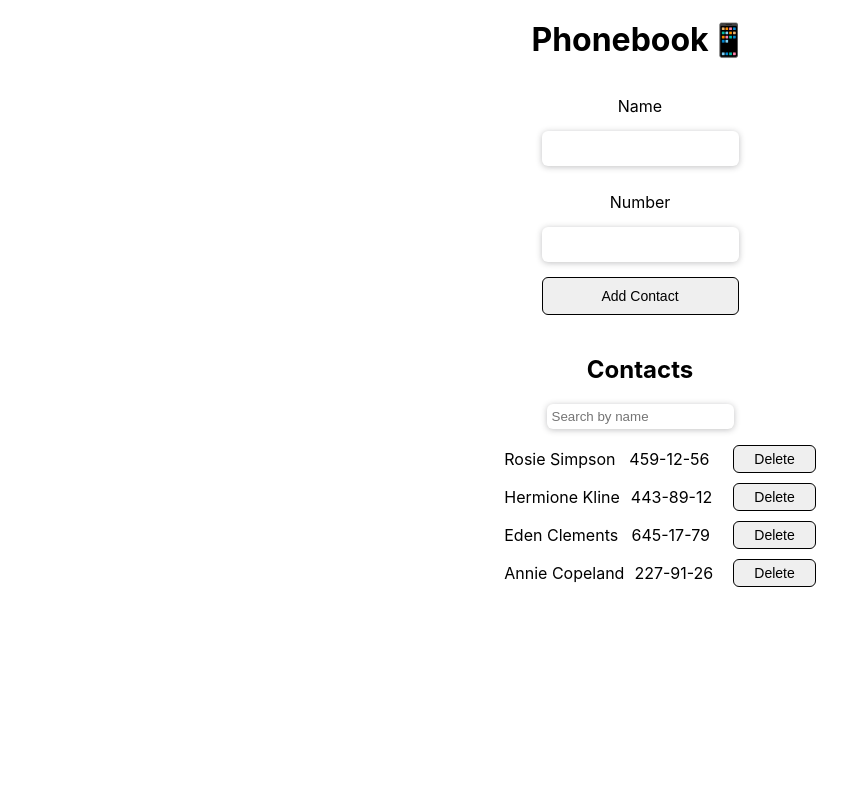
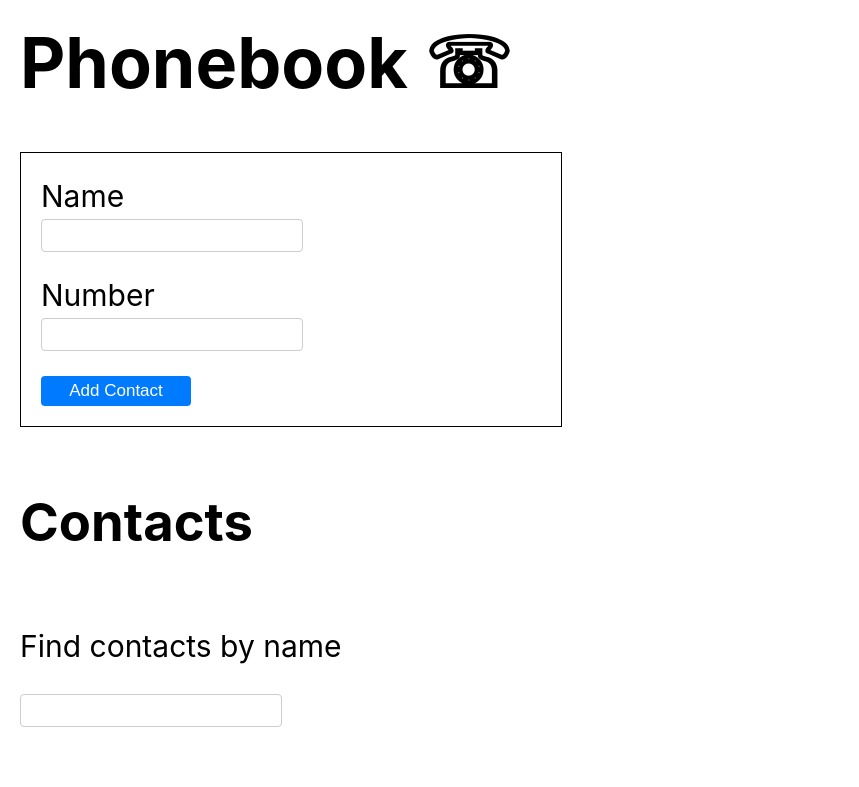
Before and after one commit to Ancasab/goit-react-hw-02-phonebook, a React (Create React App) app: page / in a window 1280 px wide. Shown: the top 787 px of the page, without its empty margins (0-859 px from the left). Built offline with nearby package versions, Linux system fonts and the light colour scheme.

Commit message:
Final Styling

```diff
--- a/src/components/App.jsx
+++ b/src/components/App.jsx
@@ -45,7 +45,7 @@ export const  App = () => {
 
   return (
     <Container>
-      <Title>Phonebook📱</Title>
+      <Title>Phonebook &#9743; </Title>
       <ContactForm addContact={addContact} contacts={contacts} />
 
       <Heading2>Contacts</Heading2>
--- a/src/components/App.styled.jsx
+++ b/src/components/App.styled.jsx
@@ -3,9 +3,13 @@ import styled from 'styled-components';
 export const Container = styled.div`
     display: flex;
     flex-direction: column;
-    align-items: center;
-    height: 100vh;
-    text-align: center
+    justify-content: center;
+    font-size: 35px;
+    align-items: flex-start;
+    text-align: center;
+    color: '#010101';
+    padding-left:20px;
+
 `;
 
 export const Title = styled.h1`
--- a/src/components/ContactForm/ContactForm.styled.jsx
+++ b/src/components/ContactForm/ContactForm.styled.jsx
@@ -3,31 +3,43 @@ import styled from 'styled-components';
 export const Form = styled.form`
   display: flex;
   flex-direction: column;
-  margin-bottom: 20px;
+  width: 500px;
+  margin: 0 0 20px 0;
+  border: 1px solid #000;
+  padding: 20px;
+  text-align: left;
 `;
 
 export const Input = styled.input`
-  padding: 10px;
-  margin-bottom: 10px;
-  border-radius: 6px;
-  border: none;
-  outline: 0;
-  background-color: #fff;
-  box-shadow: 0 1px 6px 0 #20212447;
+  padding: 5px;
+  margin-bottom: 20px;
+  border: 1px solid #ccc;
+  border-radius: 4px;
+  font-size: 18px;
+  font-weight: 600;
+  width: 250px;
 `;
 
 export const Button = styled.button`
-  padding: 10px 20px;
+  width: 150px;
+  font-size: 17px;
+  border-radius: 4px;
+  padding: 5px 10px;
   margin-top: 5px;
-  font-size: 14px;
-  border-radius: 6px;
-  border: 1px solid;
-    :hover {
-    background-color: #e0e0e0;
+  background-color: #007bff;
+  color: #fff;
+  border: none;
+  cursor: pointer;
+  transition: background-color 0.3s;
+
+  &:hover {
+    background-color: #0056b3;
   }
 `;
 
 export const Text = styled.p`
-  /* padding: 10px 20px; */
-  margin-bottom: 15px;
+  font-size: 30px;
+  margin-bottom: 5px;
+  margin-top: 5px;
+
 `;
--- a/src/components/Filter/Filter.jsx
+++ b/src/components/Filter/Filter.jsx
@@ -1,5 +1,5 @@
 
-import { Input } from './Filter.styled'
+import { Input, Text } from './Filter.styled'
 
 const ContactFilter = ({ filter, setFilter }) => {
     const handleFilterChange = (event) => {
@@ -7,14 +7,18 @@ const ContactFilter = ({ filter, setFilter }) => {
     };
 
     return (
+        <>
+            <Text>
+                <p>Find contacts by name</p>
+            </Text>
             <Input
                 type="text"
                 name='filter'
-            placeholder="Search by name"
                 value={filter}
                 onChange={handleFilterChange}
 
             />
+        </>
             );
 }
 
--- a/src/components/Filter/Filter.styled.jsx
+++ b/src/components/Filter/Filter.styled.jsx
@@ -1,11 +1,27 @@
 import styled from "styled-components";
 
 export const Input = styled.input`
+    // padding: 5px;
+    // border-radius: 6px;
+    // border: none;
+    // outline: 0;
+    // background-color: #fff;
+    // box-shadow: 0 1px 6px 0 #20212447;
+    // font-size: 18px;
+
     padding: 5px;
-    border-radius: 6px;
-    border: none;
-    outline: 0;
-    background-color: #fff;
-    box-shadow: 0 1px 6px 0 #20212447;
+    margin-bottom: 20px;
+    border: 1px solid #ccc;
+    border-radius: 4px;
+    font-size: 18px;
+    // font-weight: 600;
+    width: 250px;
 
 `;
+
+export const Text = styled.p`
+    font-size: 30px;
+    margin-top: 0;
+    margin-bottom:0;
+
+`;
```
Lines whose indentation alone changed are shown as unchanged.
